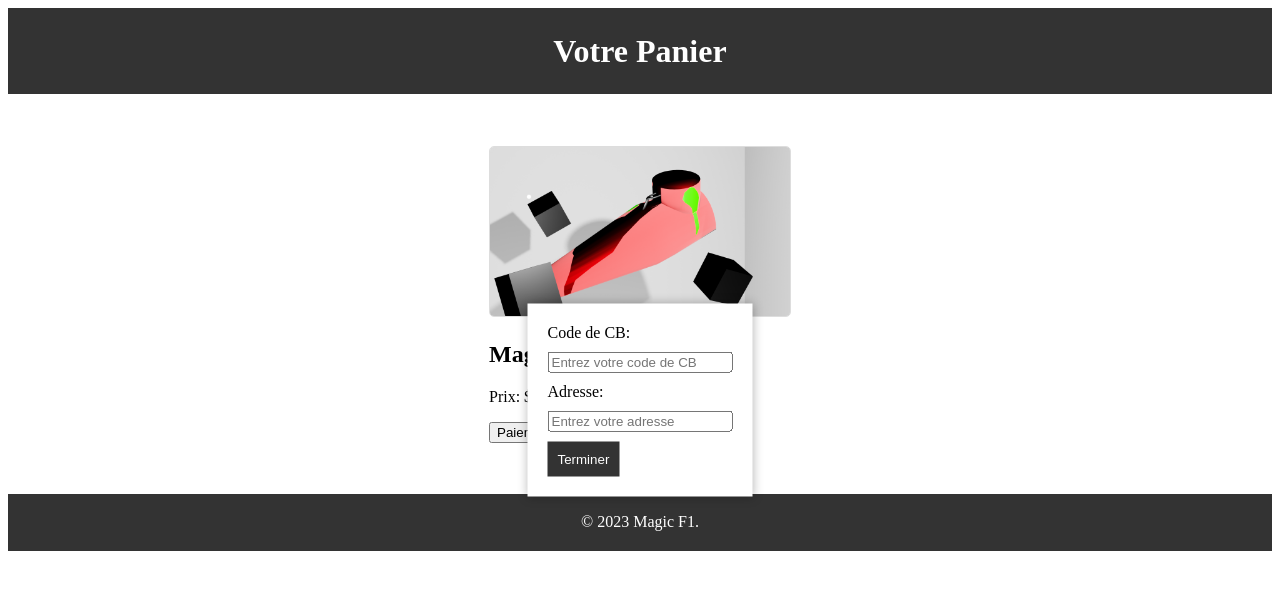
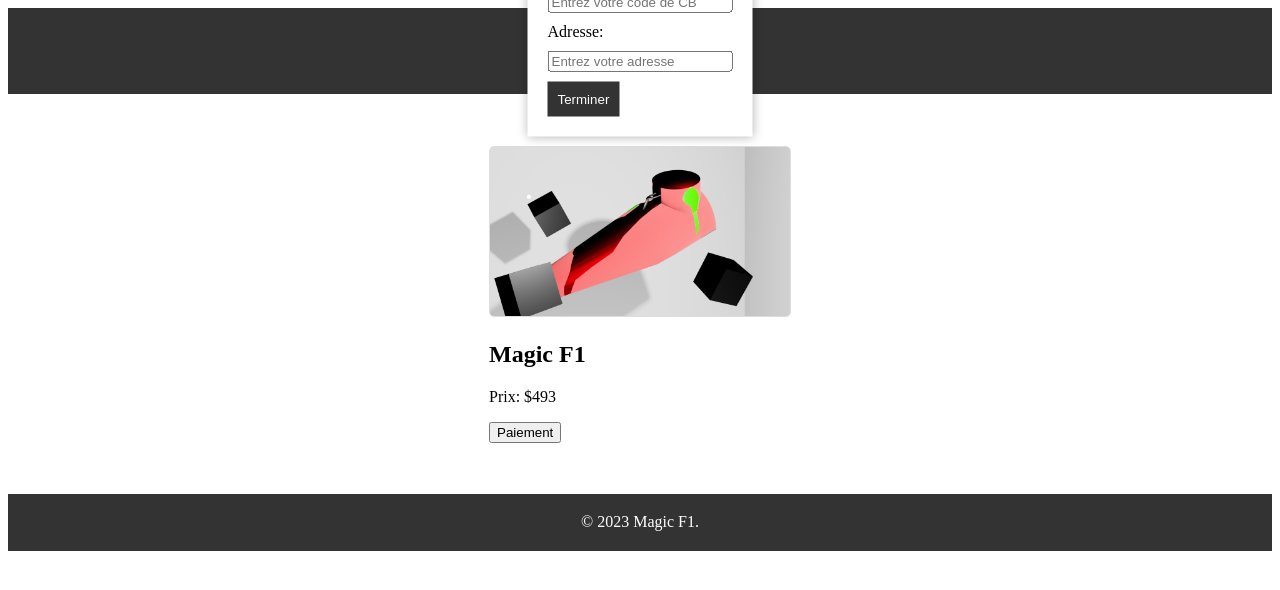
Before and after one commit to magic-f1/fr, a plain HTML site: page panier.html in a window 1280 px wide. Both pictures are taken after a click on the button "Paiement". Drawn offline with Linux system fonts and the light colour scheme.

Commit message:
Update styles.css

```diff
--- a/styles.css
+++ b/styles.css
@@ -1,7 +1,7 @@
 .popup {
     display: none;
     position: fixed;
-    top: 50%;
+    top: 5%;
     left: 50%;
     transform: translate(-50%, -50%);
     padding: 20px;
```
